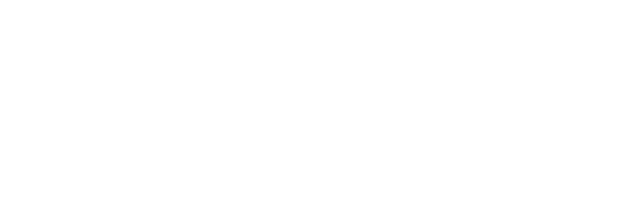
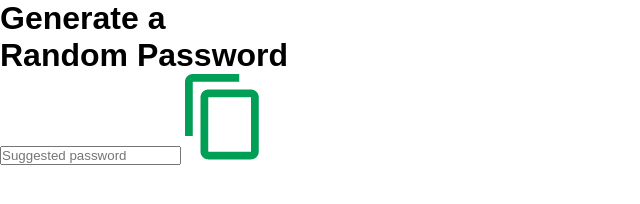
Before and after one commit to salinpaul94/Random-password-generator, a plain HTML site: page version_01/index.html in a window 1280 px wide. Shown: the whole page, without its empty margins (0-640 px from the left). Drawn offline with Linux system fonts and the light colour scheme.

Commit message:
html basic structure

```diff
--- a/version_01/index.html
+++ b/version_01/index.html
@@ -9,7 +9,13 @@
 </head>
 
 <body>
-
+  <dif class="container">
+    <h1>Generate a <br>Random Password</h1>
+    <div class="display">
+      <input type="text" id="password" placeholder="Suggested password">
+      <img src="images/copy.png" alt="copy image">
+    </div>
+  </dif>
   <script src="index.js"></script>
 </body>
 
--- a/version_01/style.css
+++ b/version_01/style.css
@@ -4,3 +4,6 @@
   font-family: sans-serif;
   box-sizing: border-box;
 }
+body{
+  background: ;
+}
```
